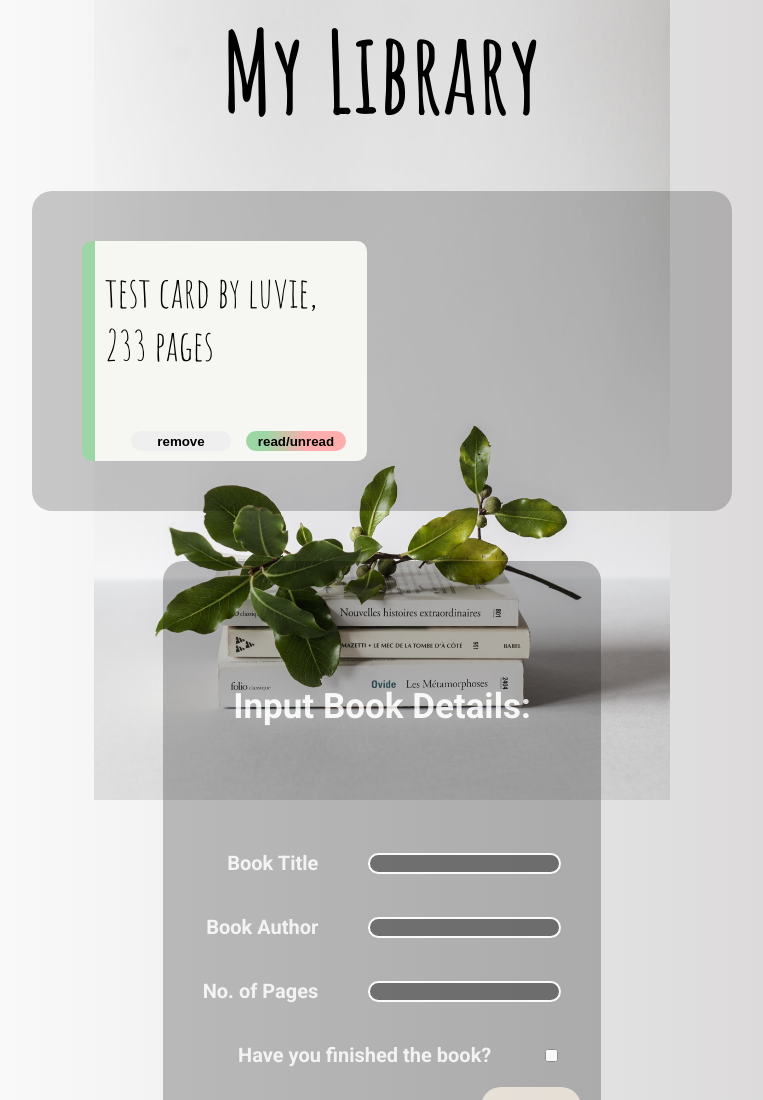
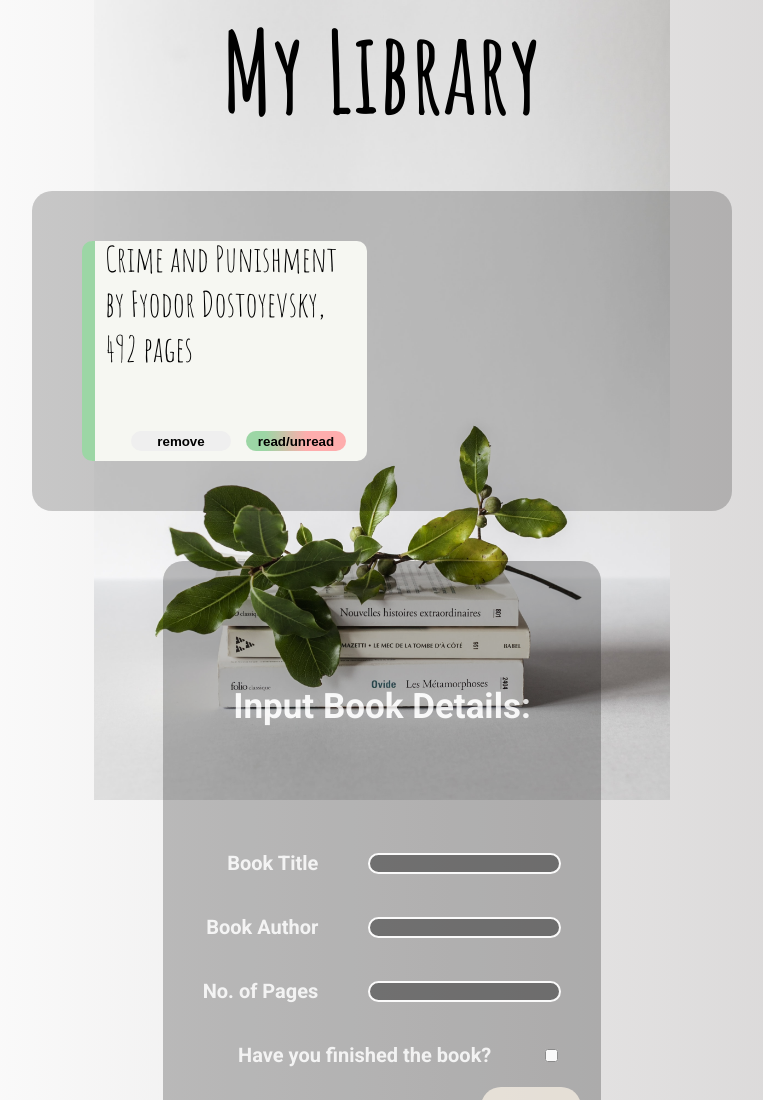
Before and after one commit to luvie23/my-library, a plain HTML site: page index.html in a window 1280 px wide. Shown: the top 1100 px of the page, without its empty margins (258-1021 px from the left). Drawn offline with Linux system fonts and the light colour scheme.

Commit message:
adjust font on the cards

```diff
--- a/script.js
+++ b/script.js
@@ -18,7 +18,7 @@ function addBookToLibrary(Book){
 }
 
 
-book1 = new Book('test card', 'luvie', 233, true);
+book1 = new Book('Crime and Punishment', 'Fyodor Dostoyevsky', 492, true);
 addBookToLibrary(book1);
 
 
--- a/styles.css
+++ b/styles.css
@@ -71,20 +71,21 @@ body{
     height: 200px;
     background: #F6F7F2;
     padding: 10px;
-    font-size: 2rem;
+    font-size: 2.5rem;
     font-family: 'Amatic SC', cursive;
+
     overflow: auto;
 
 
 
 }
 
-.cards.true{
+.true{
     border-left:   13px solid rgba(156,214,165,1);
 
 }
 
-.cards.false{
+.false{
     border-left:   13px solid rgba(254,173,173,1);
 }
 
@@ -180,8 +181,8 @@ input{
     font-size: 1.5rem;
 }
 
-@media screen and (min-width: 800px) {
+@media screen and (max-width: 800px) {
     .cards {
-      font-size: 3rem;
+      font-size: 1.5rem;
     }
   }
```
